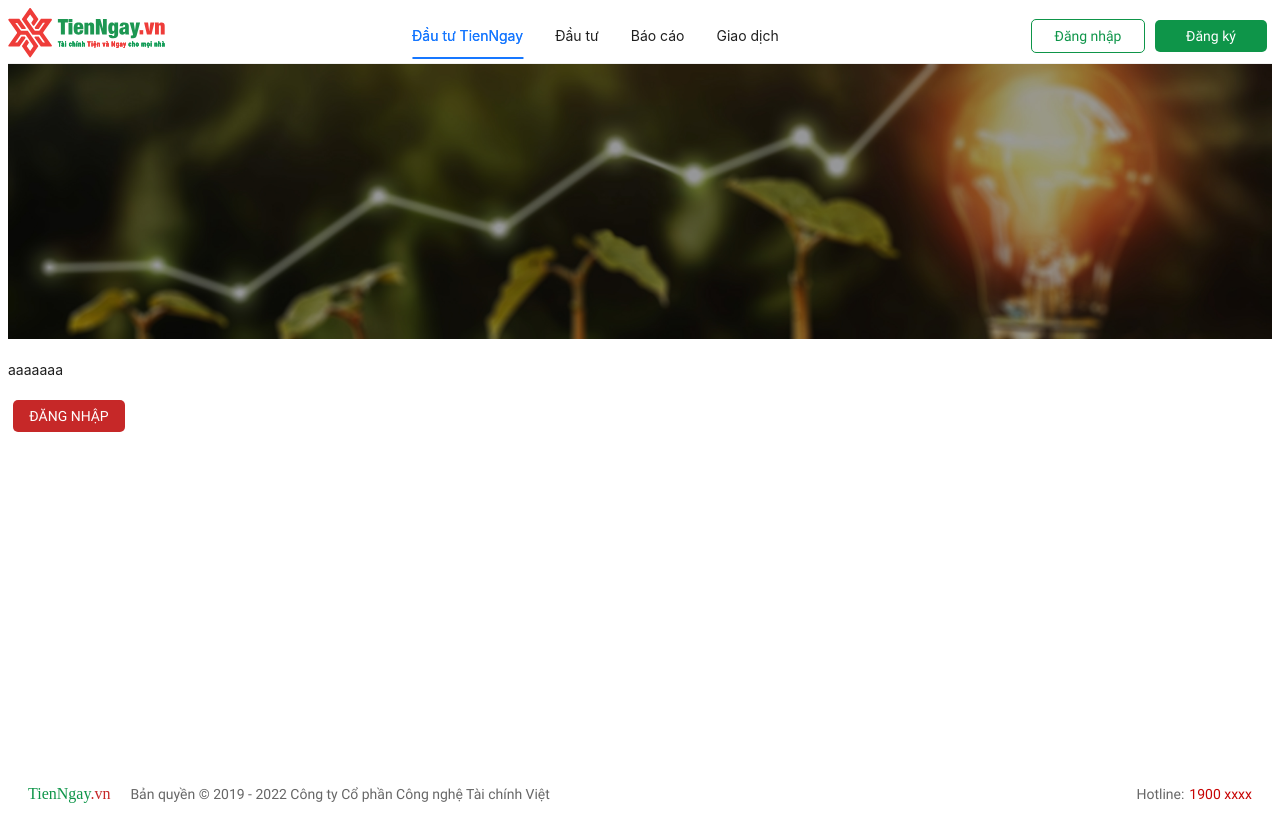
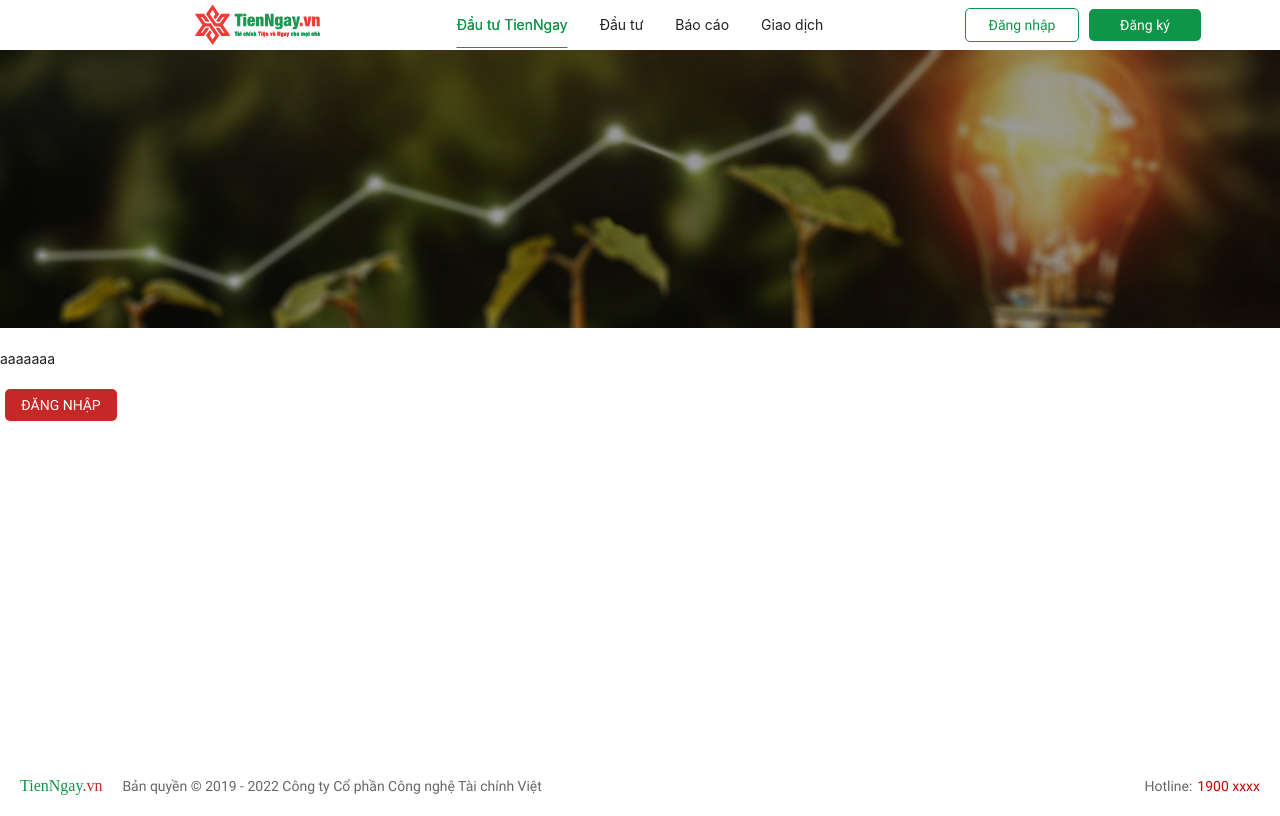
Before and after one commit to duybui2704/react-js, a React (Create React App) app: page / in a window 1280 px wide. Built offline with nearby package versions, Linux system fonts and the light colour scheme; the HTML template or start-up script is replaced by a standard one; a web font is replaced by a local one.

Commit message:
update header

```diff
--- /dev/null
+++ b/src/assets/scss/global.css
@@ -0,0 +1,5 @@
+html,
+body {
+    padding: 0;
+    margin: 0;
+}
--- a/src/index.tsx
+++ b/src/index.tsx
@@ -1,4 +1,5 @@
 import 'assets/scss/index.scss';
+import 'assets/scss/global.css';
 import sessionManager from 'managers/session-manager';
 import React, { useEffect } from 'react';
 import { createRoot } from 'react-dom/client';
@@ -20,6 +21,7 @@ function App(): JSX.Element {
 
         document.documentElement.style.setProperty('--vh', `${window.innerHeight * 0.01}px`);
         document.documentElement.style.setProperty('--vw', `${window.innerWidth * 0.01}px`);
+
     }
 
     useEffect(() => {
--- a/src/pages/home/home.module.scss
+++ b/src/pages/home/home.module.scss
@@ -1,4 +1,23 @@
+.header_side{
+    display: flex;
+    width: calc(var(--vw)* 25);
+    height: 50px;
+    align-items: center;
+}
+.header {
+    &_left {
+        @extend .header_side;
+        justify-content: right;
+    }
+    &_right {
+        @extend .header_side;
+        justify-content: left;
+    }
+}
+
 .icon-tienngay {
     width: auto;
-    height: 50px;
+    height: 40px;
+    // justify-items: center;
+    // align-items: center;
 }
--- a/src/pages/home/index.tsx
+++ b/src/pages/home/index.tsx
@@ -1,4 +1,4 @@
-import { Tabs } from 'antd';
+import { Tabs, ConfigProvider } from 'antd';
 import IcLogo from 'assets/image/img_logo.svg';
 import classNames from 'classnames/bind';
 import Languages from 'commons/languages';
@@ -17,11 +17,12 @@ type PositionType = 'left' | 'right';
 
 function Home() {
     const [position] = useState<PositionType[]>(['left', 'right']);
-
     const OperationsSlot: Record<PositionType, React.ReactNode> = useMemo(() => {
         return {
-            left: <img src={IcLogo} className={cx('icon-tienngay')} />,
-            right: <>
+            left: <div className={cx('header_left')}>
+                <img src={IcLogo} className={cx('icon-tienngay')} />
+            </div>,
+            right: <div className={cx('header_right')}>
                 <Button
                     label={Languages.auth.login}
                     buttonStyle={BUTTON_STYLES.GREEN_WHITE}
@@ -32,7 +33,7 @@ function Home() {
                     buttonStyle={BUTTON_STYLES.GREEN}
                     isLowerCase
                 />
-            </>
+            </div>
         };
     }, []);
 
@@ -76,15 +77,23 @@ function Home() {
 
     return (
         <div className={cx('page')}>
+            <ConfigProvider
+                theme={{
+                    token: {
+                        colorPrimary: COLORS.GREEN,
+                        lineWidth: 0
+                    }
+                }}>
                 <Tabs
                     defaultActiveKey="0"
                     onChange={onChange}
                     items={tabs}
                     tabBarExtraContent={slot}
                     centered
-                tabBarStyle={{marginBottom: 0}}
+                    tabBarStyle={{ marginBottom: 0 }}
                     color={COLORS.GREEN}
                 />
+            </ConfigProvider>
         </div>
     );
 }
```
Lines whose indentation alone changed are shown as unchanged.
